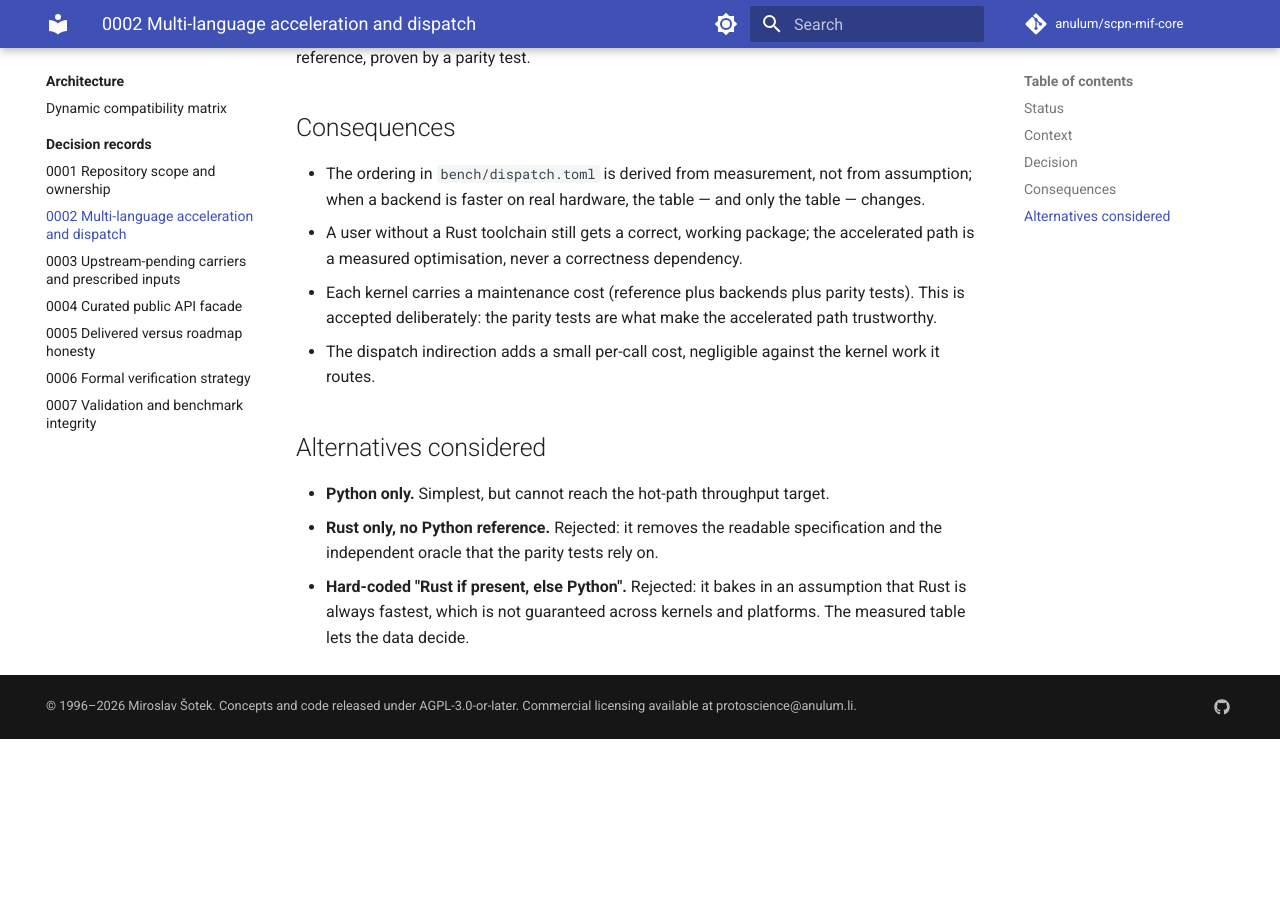
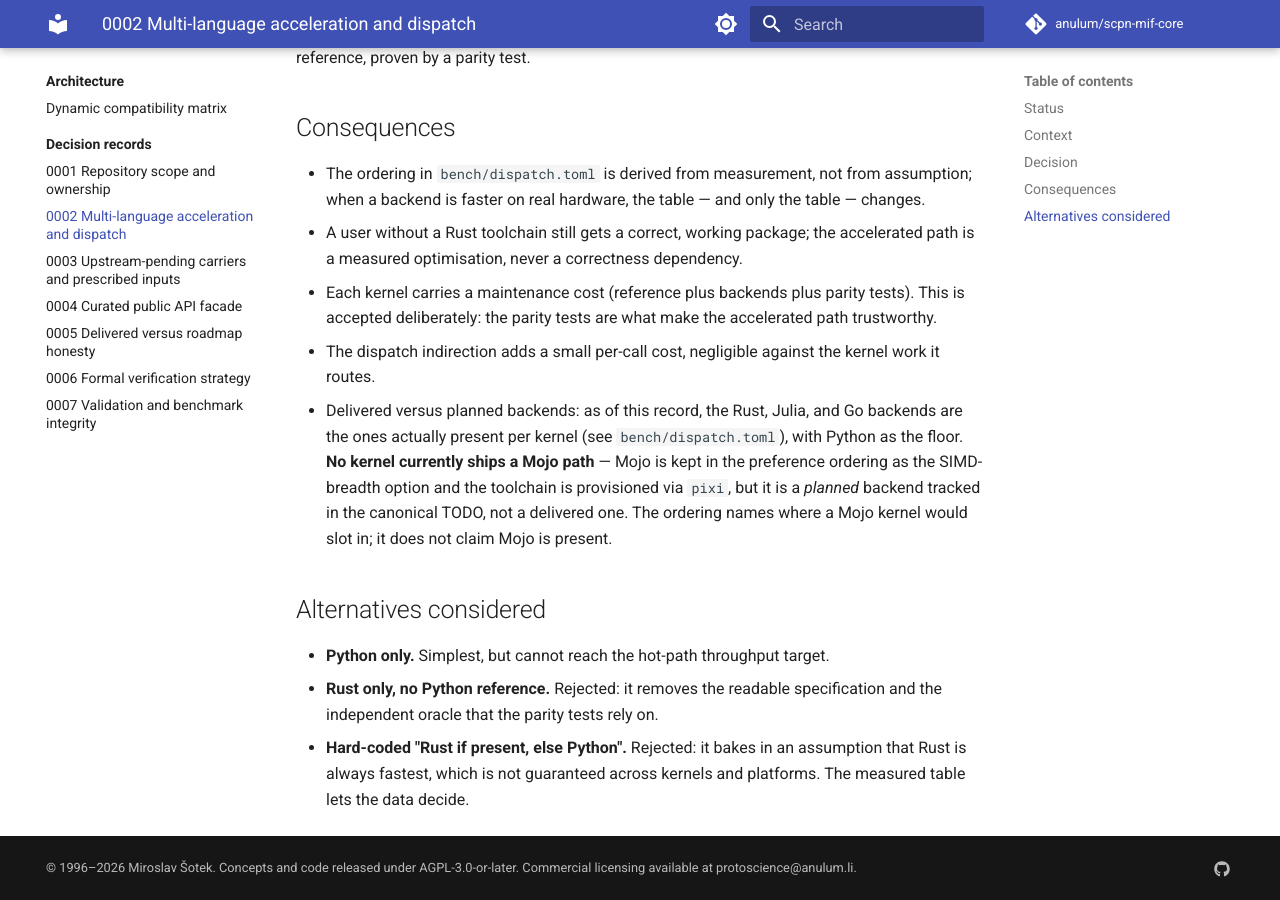
Before and after one commit to anulum/scpn-mif-core, an MkDocs documentation site: the page built from docs/adr/0002-multi-language-acceleration-and-dispatch.md, in a window 1280 px wide and 900 px high, scrolled down 899 px. Built offline with MkDocs 1.6.1 and Material for MkDocs 9.7.7, drawn with Linux system fonts in a browser that asks for light colours; comment, search, counter and statistics services are not loaded; before the commit the page ends 1638 px from its top, so only the background shows below that.

Commit message:
docs: describe the MIF-008 trigger fabric and Mojo backend honestly
The MIF-008 fabric is a clocked, debounced single-shot trigger (always_ff with a
LOCK_HOLD_CYCLES debounce and a one-shot latch); only lock_now and the fire
output are combinational, and the fire decision spans several clock cycles. The
RTL comments, README, and hdl/README previously called it a "combinational /
combinatorial trigger fabric", which overstates a single-edge path. Reword the
delivered-MIF-008 descriptions to "clocked, debounced single-shot trigger" while
keeping the genuinely combinational fast-veto path as a stated near-term
objective; reframe the latency budget as decomposed (combinational decision tier
vs ADC/serialisation tiers).

ADR 0002 now states which acceleration backends are delivered (Rust, Julia, Go)
versus planned (Mojo): no kernel ships a Mojo path today, so Mojo is kept in the
preference ordering as the SIMD-breadth option and tracked in the canonical TODO,
not claimed as present.

Authored by Anulum Fortis & Arcane Sapience (protoscience@anulum.li)

```diff
--- a/docs/adr/0002-multi-language-acceleration-and-dispatch.md
+++ b/docs/adr/0002-multi-language-acceleration-and-dispatch.md
@@ -50,6 +50,13 @@ test.
   accelerated path trustworthy.
 - The dispatch indirection adds a small per-call cost, negligible against the
   kernel work it routes.
+- Delivered versus planned backends: as of this record, the Rust, Julia, and Go
+  backends are the ones actually present per kernel (see `bench/dispatch.toml`),
+  with Python as the floor. **No kernel currently ships a Mojo path** — Mojo is
+  kept in the preference ordering as the SIMD-breadth option and the toolchain is
+  provisioned via `pixi`, but it is a *planned* backend tracked in the canonical
+  TODO, not a delivered one. The ordering names where a Mojo kernel would slot in;
+  it does not claim Mojo is present.
 
 ## Alternatives considered
 
```
Also changed, not shown: README.md (+19 -12 lines), hdl/README.md (+7 -3 lines), 1 other file.
